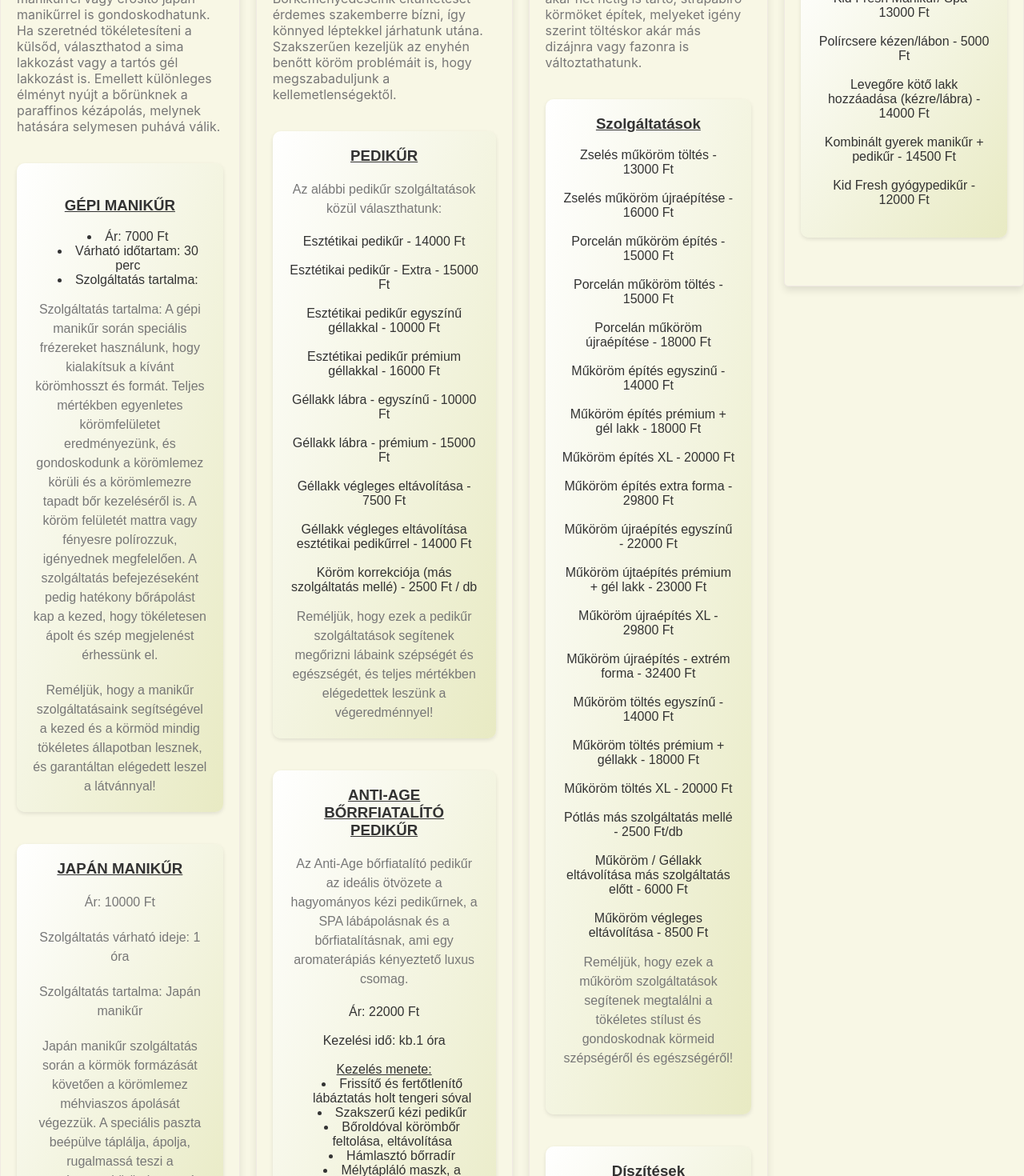
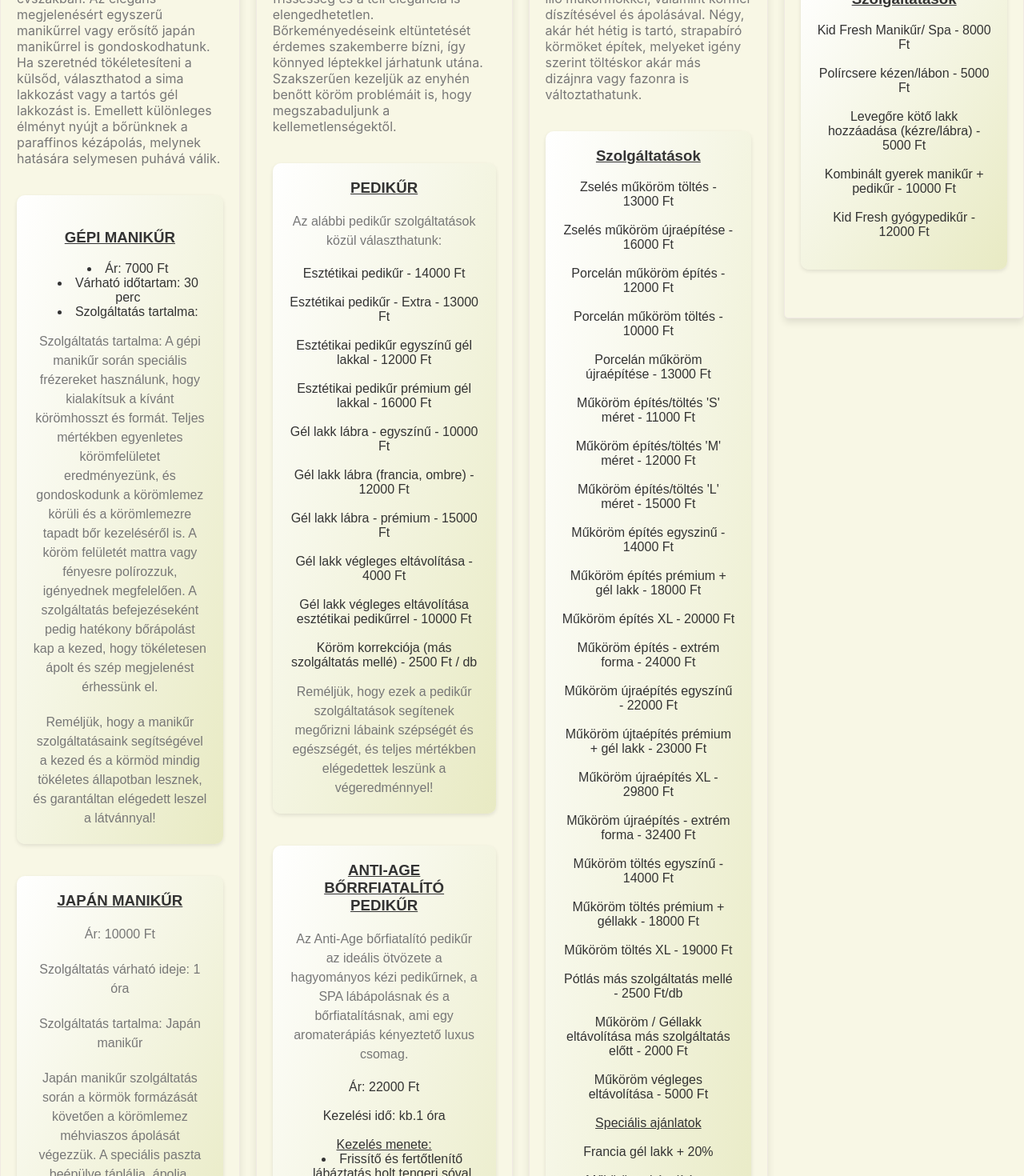
Before and after one commit to hunbp75/Nail, a React (Create React App) app: page /Product in a window 1280 px wide. Shown: the part 960-2430 px from the top of the page at 80% size. Built offline with nearby package versions, Linux system fonts and the light colour scheme.

Commit message:
changes in september 2023

```diff
--- a/src/Pages/Home/Home.jsx
+++ b/src/Pages/Home/Home.jsx
@@ -4,8 +4,8 @@ import "./home.css";
 import { FontAwesomeIcon } from "@fortawesome/react-fontawesome";
 import { faFacebook, faInstagram } from "@fortawesome/free-brands-svg-icons";
 import Image0 from "../Pictures/Main-bg.jpg";
-import Image1 from "../Pictures/Screenshot_20230529-023821_Photo Editor Pro - Polish.jpg";
-import Image2 from "../Pictures/Screenshot_20230722-183934_Photo Editor Pro - Polish.jpg";
+import Image1 from "../Gallery/Images/018.jpg";
+import Image2 from "../Gallery/Images/013.jpg";
 import Manicure from "../Product/Manicure";
 import Pedicure from "../Product/Pedicure";
 import Nails from "../Product/Nails";
--- a/src/Pages/Product/Kids.jsx
+++ b/src/Pages/Product/Kids.jsx
@@ -7,13 +7,13 @@ const Kids = () => {
         <h3>
           <u>Szolgáltatások</u>
         </h3>
-        <span>Kid Fresh Manikűr/ Spa - 13000 Ft</span>
+        <span>Kid Fresh Manikűr/ Spa - 8000 Ft</span>
         <br></br>
         <span>Polírcsere kézen/lábon - 5000 Ft</span>
         <br></br>
-        <span>Levegőre kötő lakk hozzáadása (kézre/lábra) - 14000 Ft</span>
+        <span>Levegőre kötő lakk hozzáadása (kézre/lábra) - 5000 Ft</span>
         <br></br>
-        <span>Kombinált gyerek manikűr + pedikűr - 14500 Ft</span>
+        <span>Kombinált gyerek manikűr + pedikűr - 10000 Ft</span>
         <br></br>
         <span>Kid Fresh gyógypedikűr - 12000 Ft</span>
         <br></br>
--- a/src/Pages/Product/Manicure.jsx
+++ b/src/Pages/Product/Manicure.jsx
@@ -57,7 +57,8 @@ const Manicure = () => {
         <h3>
           <u>KLASSZIKUS MANIKŰR</u>
         </h3>
-        <p>Ár: 11000 Ft</p>
+        <p>Klasszikus manikűr - 3000 Ft</p>
+        <p>Extrém rossz állapotban lévő körmök esetén + 2000 Ft</p>
         <p>A szolgáltatás várható időtartama: 30 perc</p>
         <p>A szolgáltatás részletei: Gépi manikűr</p>
         <p>
@@ -83,7 +84,14 @@ const Manicure = () => {
         <h3>
           <u>GÉLLAKK - EGYSZÍNŰ</u>
         </h3>
-        <p>Ár: 12000 Ft</p>
+        <p>Erősített gél lakk (teli szín, baby boomer) - 8500 Ft</p>
+        <p>Erősített gél lakk (francia, ombre) - 9000 Ft</p>
+        <p>Erősített gél lakk 'S' méret - 10000 Ft</p>
+        <p>Teljes gél lakk csere + 1000 Ft</p>
+        <p>
+          Rossz állapotban lévő / gél lakk cseréje (teljes alap cserével) + 2000
+          Ft
+        </p>
         <p>Szolgáltatás várható időtartama: 1 óra</p>
         <p>
           Szolgáltatás tartalma: Gépi manikűr, Előző géllakk eltávolítása,
@@ -121,7 +129,8 @@ const Manicure = () => {
         <h3>
           <u>GÉLLAKK ELTÁVOLÍTÁS</u>
         </h3>
-        <p>Ár: 7000 Ft</p>
+        <p>Gél lakk eltávolítás + manikür - 4000 Ft</p>
+        <p>Gél lakk végleges eltávolítás - 3500 Ft</p>
         <p>Szolgáltatás várható időtartama: 45 perc</p>
         <p>Szolgáltatás tartalma: Gépi manikűr, Géllakk eltávolítás.</p>
         <p>
--- a/src/Pages/Product/Nails.jsx
+++ b/src/Pages/Product/Nails.jsx
@@ -17,19 +17,28 @@ const Nails = () => {
         <br></br>
         <span>Zselés műköröm újraépítése - 16000 Ft</span>
         <br></br>
-        <span>Porcelán műköröm építés - 15000 Ft</span>
+        <span>Porcelán műköröm építés - 12000 Ft</span>
         <br></br>
-        <span>Porcelán műköröm töltés - 15000 Ft</span>
+        <span>Porcelán műköröm töltés - 10000 Ft</span>
         <br></br>
-        <span>Porcelán műköröm újraépítése - 18000 Ft</span>
+        <span>Porcelán műköröm újraépítése - 13000 Ft</span>
         <br></br>
+
+        <span>Műköröm építés/töltés 'S' méret - 11000 Ft</span>
+        <br></br>
+
+        <span>Műköröm építés/töltés 'M' méret - 12000 Ft</span>
+        <br></br>
+        <span>Műköröm építés/töltés 'L' méret - 15000 Ft</span>
+        <br></br>
+
         <span>Műköröm építés egyszinű - 14000 Ft</span>
         <br></br>
         <span>Műköröm építés prémium + gél lakk - 18000 Ft</span>
         <br></br>
         <span>Műköröm építés XL - 20000 Ft</span>
         <br></br>
-        <span>Műköröm építés extra forma - 29800 Ft</span>
+        <span>Műköröm építés - extrém forma - 24000 Ft</span>
         <br></br>
         <span>Műköröm újraépítés egyszínű - 22000 Ft</span>
         <br></br>
@@ -43,15 +52,24 @@ const Nails = () => {
         <br></br>
         <span>Műköröm töltés prémium + géllakk - 18000 Ft</span>
         <br></br>
-        <span>Műköröm töltés XL - 20000 Ft</span>
+        <span>Műköröm töltés XL - 19000 Ft</span>
         <br></br>
         <span>Pótlás más szolgáltatás mellé - 2500 Ft/db</span>
         <br></br>
         <span>
-          Műköröm / Géllakk eltávolítása más szolgáltatás előtt - 6000 Ft
+          Műköröm / Géllakk eltávolítása más szolgáltatás előtt - 2000 Ft
         </span>
         <br></br>
-        <span>Műköröm végleges eltávolítása - 8500 Ft</span>
+        <span>Műköröm végleges eltávolítása - 5000 Ft</span>
+        <br></br>
+        <span>
+          <u>Speciális ajánlatok</u>
+        </span>
+        <br></br>
+        <span>Francia gél lakk + 20%</span>
+        <br></br>
+        <span>Műköröm eltávolítás + manikűr - 5000 Ft</span>
+        <br></br>
         <p>
           Reméljük, hogy ezek a műköröm szolgáltatások segítenek megtalálni a
           tökéletes stílust és gondoskodnak körmeid szépségéről és egészségéről!
@@ -70,13 +88,15 @@ const Nails = () => {
         <br></br>
         <span>Swarovski Pixie kisebb díszítés - 700 Ft/db</span>
         <br></br>
-        <span>Swarovski Pixie teljes körömre (normál hossz) - 1800 Ft/db</span>
+        <span>Swarovski Pixie teljes körömre (normál hossz) - 2000 Ft/db</span>
         <br></br>
-        <span>Swarovski Pixie teljes körömre (XL) - 2500 Ft/db</span>
+        <span>Swarovski Pixie teljes körömre (XL) - 2800 Ft/db</span>
         <br></br>
         <span>Plusz díszítés - 400 Ft/db</span>
         <br></br>
         <span>Extra díszítés - 1000 - 1500 Ft/db</span>
+        <br></br>
+        <span>Porcekán virág - 500 Ft/db</span>
         <br></br>
       </div>
       <br></br> <br></br>
--- a/src/Pages/Product/Pedicure.jsx
+++ b/src/Pages/Product/Pedicure.jsx
@@ -17,14 +17,15 @@ const Pedicure = () => {
         <p>Az alábbi pedikűr szolgáltatások közül választhatunk:</p>
         <span>Esztétikai pedikűr - 14000 Ft</span>
         <br></br>
-        <span>Esztétikai pedikűr - Extra - 15000 Ft</span> <br></br>
-        <span>Esztétikai pedikűr egyszínű géllakkal - 10000 Ft</span> <br></br>
-        <span>Esztétikai pedikűr prémium géllakkal - 16000 Ft</span> <br></br>
-        <span>Géllakk lábra - egyszínű - 10000 Ft</span> <br></br>
-        <span>Géllakk lábra - prémium - 15000 Ft</span> <br></br>
-        <span>Géllakk végleges eltávolítása - 7500 Ft</span> <br></br>
+        <span>Esztétikai pedikűr - Extra - 13000 Ft</span> <br></br>
+        <span>Esztétikai pedikűr egyszínű gél lakkal - 12000 Ft</span> <br></br>
+        <span>Esztétikai pedikűr prémium gél lakkal - 16000 Ft</span> <br></br>
+        <span>Gél lakk lábra - egyszínű - 10000 Ft</span> <br></br>
+        <span>Gél lakk lábra (francia, ombre) - 12000 Ft</span> <br></br>
+        <span>Gél lakk lábra - prémium - 15000 Ft</span> <br></br>
+        <span>Gél lakk végleges eltávolítása - 4000 Ft</span> <br></br>
         <span>
-          Géllakk végleges eltávolítása esztétikai pedikűrrel - 14000 Ft
+          Gél lakk végleges eltávolítása esztétikai pedikűrrel - 10000 Ft
         </span>
         <br></br>
         <span>Köröm korrekciója (más szolgáltatás mellé) - 2500 Ft / db</span>
@@ -181,7 +182,7 @@ const Pedicure = () => {
           stb… beakadását
         </li>
         <br></br>
-        <span>Ár: 22000 Ft</span>
+        <span>Ár: 15000 Ft</span>
         <br></br>
         <span>Felhelyezési idő 1 óra, pedikűrrel 2 óra.</span>
       </div>
@@ -220,7 +221,7 @@ const Pedicure = () => {
           Ez a módszer minden korosztály számára alkalmazható, gyermeknél és
           cukorbetegeknél egyaránt.
         </p>
-        <span>Ár: 17 000 Ft</span>
+        <span>Ár: 13000 Ft</span>
         <br></br>
         <span>Felhelyezési idő 1 óra, pedikűrrel 2 óra</span>
       </div>
--- a/src/Pages/Product/Product_mainText.jsx
+++ b/src/Pages/Product/Product_mainText.jsx
@@ -31,6 +31,11 @@ const ProductMainText = () => {
           bármilyen kérdésük van, nyugodtan forduljanak hozzánk, szívesen adunk
           tanácsokat is.
         </p>
+        <br></br>
+        <span>
+          A Lakk Szépségszalonban készpénzel és bankkártáyával egyaránt
+          fizethet.
+        </span>
       </div>
     </div>
   );
```
Also changed, not shown: src/Pages/Gallery/Gallery.jsx (+7 -40 lines).
